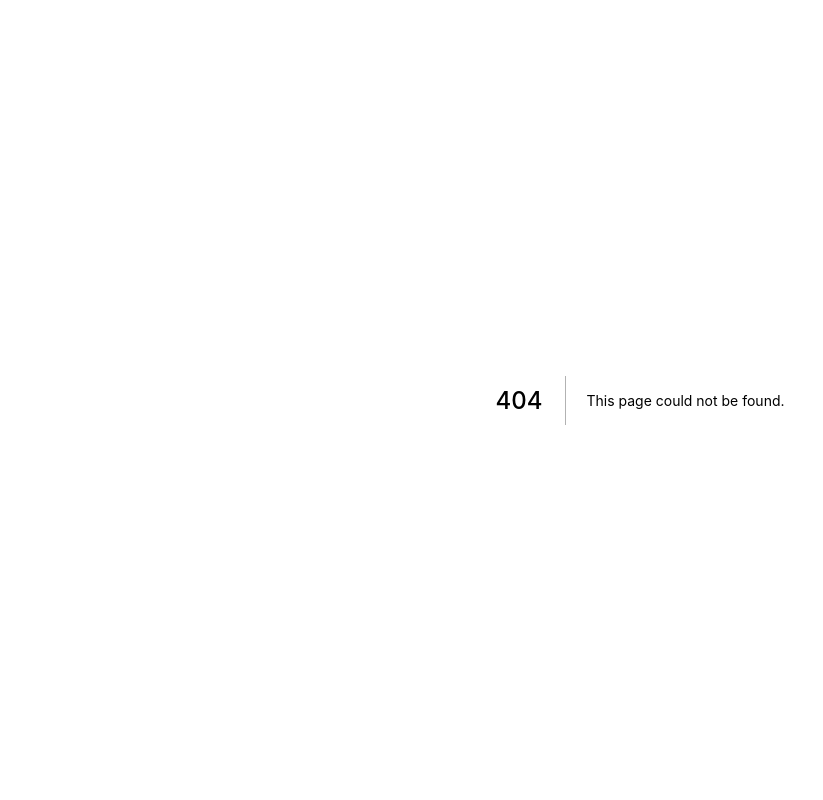
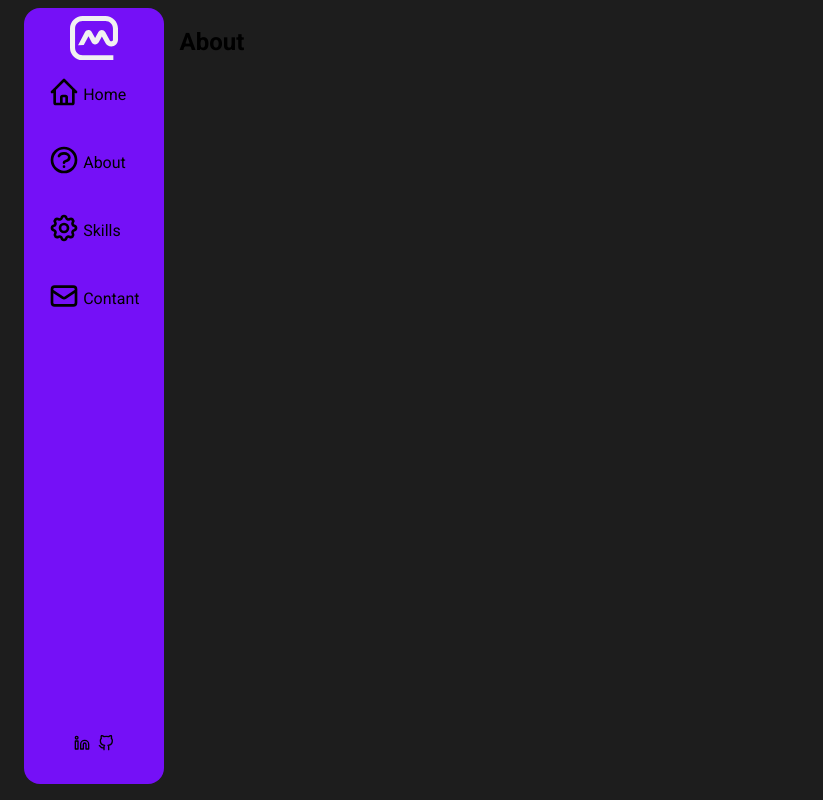
Before and after one commit to mohammadrezaalizade/personalWebsite, a Next.js app: page /about in a window 1280 px wide. Before the commit this address had no page. Shown: the whole page, without its empty margins (0-823 px from the left). Built offline with nearby package versions, Linux system fonts and the light colour scheme.

Commit message:
FIX Routes

```diff
--- a/components/header/index.tsx
+++ b/components/header/index.tsx
@@ -16,9 +16,9 @@ const Header = () => {
       <Logo id={classes.logo} />
       <div className={classes.navigator}>
         <HeaderLink title="Home" href="/" icon={<HomeIcon />} />
-        <HeaderLink title="About" href="/" icon={<QuestionMarkCircleIcon />} />
-        <HeaderLink title="Skills" href="/" icon={<CogIcon />} />
-        <HeaderLink title="Contant" href="/" icon={<MailIcon />} />
+        <HeaderLink title="About" href="/about" icon={<QuestionMarkCircleIcon />} />
+        <HeaderLink title="Skills" href="/skills" icon={<CogIcon />} />
+        <HeaderLink title="Contant" href="/contact" icon={<MailIcon />} />
       </div>
       <div className={classes.social}>
         <a
--- /dev/null
+++ b/pages/about/index.tsx
@@ -0,0 +1,12 @@
+import React from "react";
+import MainLayout from "../../layouts/MainLayout";
+
+const About = () => {
+  return (
+    <MainLayout title="About">
+      <h1>About</h1>
+    </MainLayout>
+  );
+};
+
+export default About;
```
Also changed, not shown: pages/contact/index.tsx (added, +12 -0 lines), pages/skills/index.tsx (added, +12 -0 lines).
